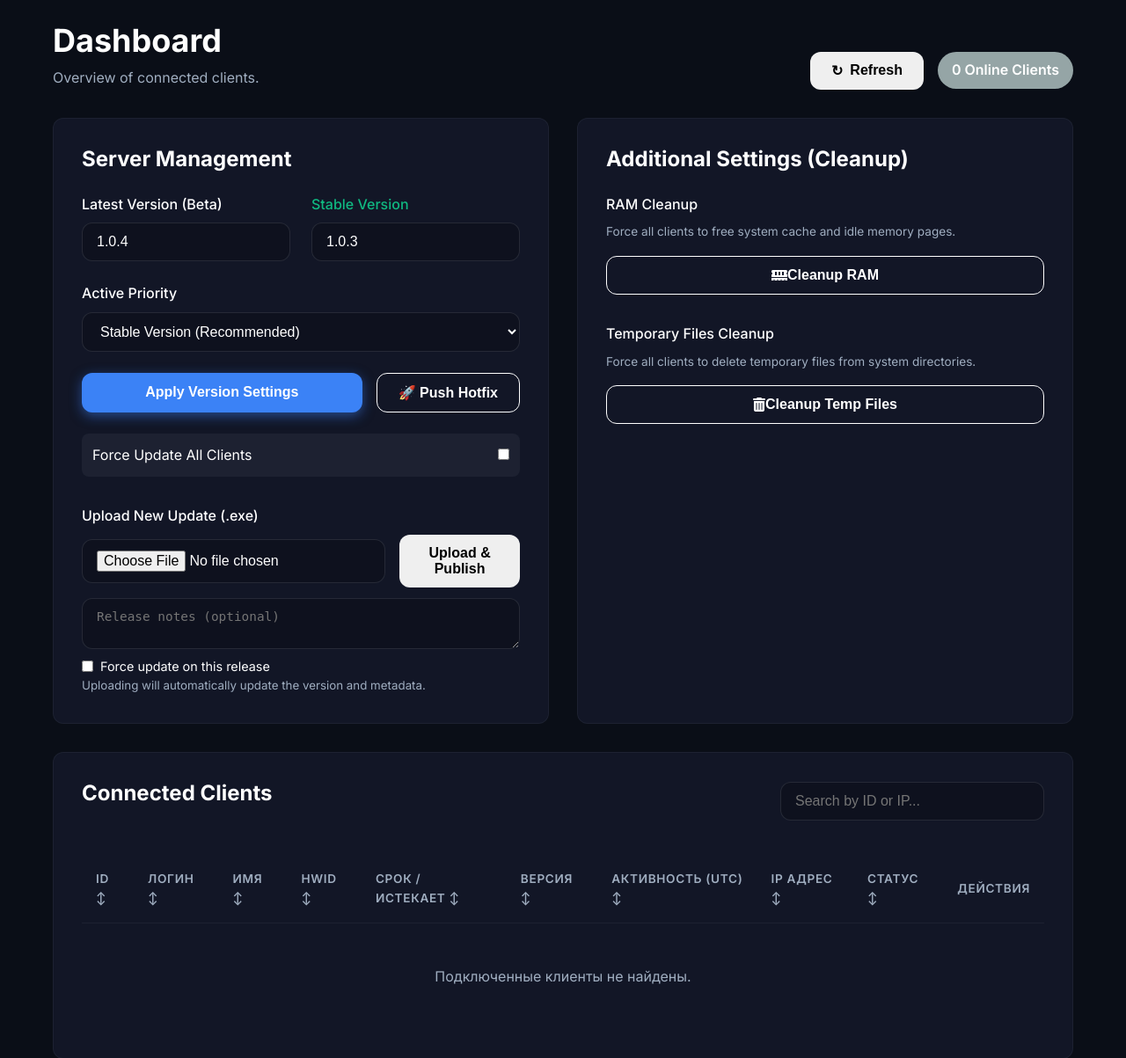
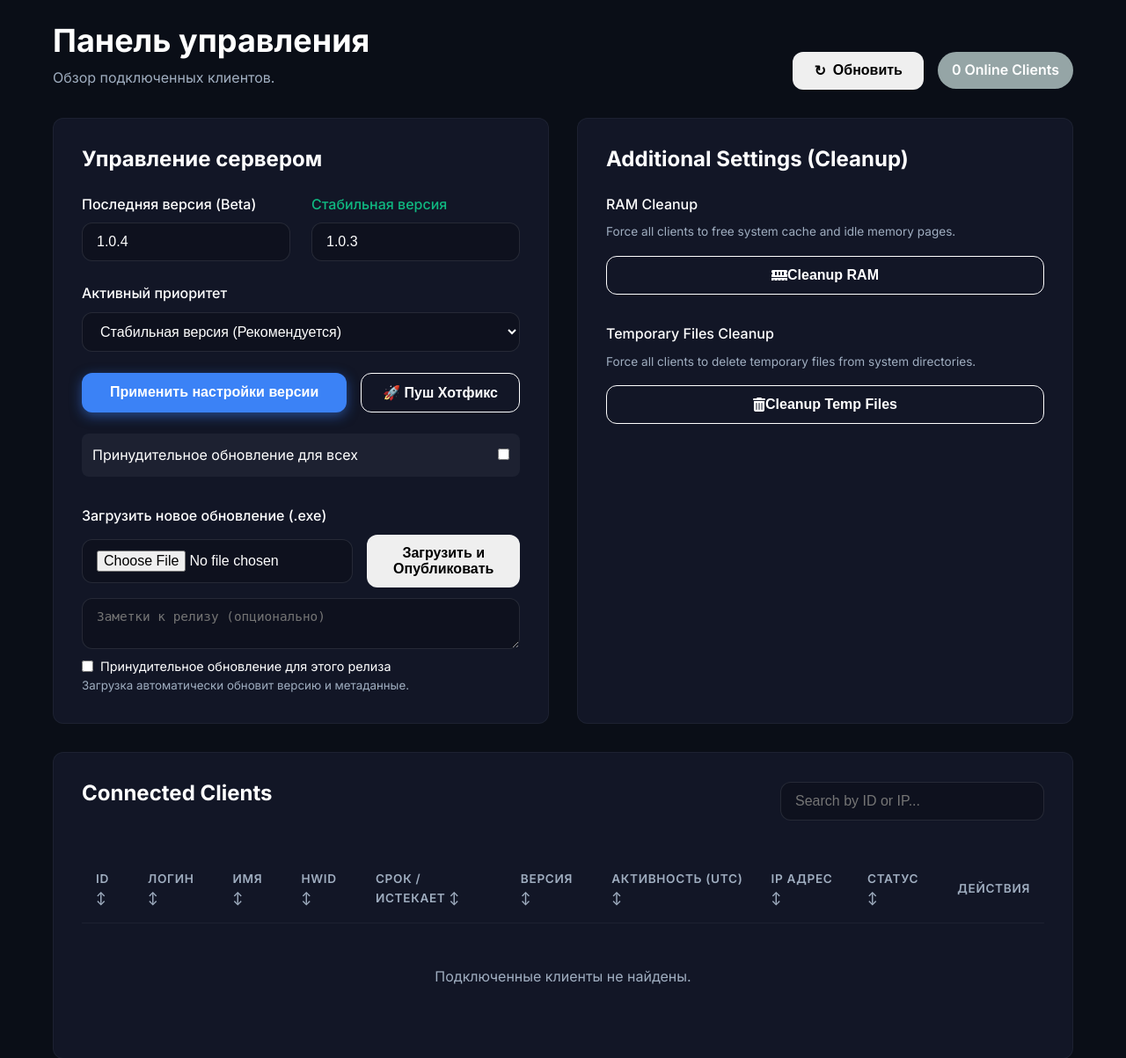
Before and after one commit to Dargon1999/perekyp, a Flask app: page /dashboard in a window 1280 px wide. Shown: the part 55-1258 px from the top of the page at 88% size. Run offline with Flask 3, Linux system fonts and the light colour scheme; the visitor is signed in with stand-in values (Sample User, id 1); data comes from the database, SQL or seed files in the repository; data that the repository does not hold is empty; some libraries are stand-ins or nearby versions.

Commit message:
UI: Localized Dashboard to Russian

```diff
--- a/web/templates/dashboard.html
+++ b/web/templates/dashboard.html
@@ -6,15 +6,15 @@
     <!-- Header -->
     <div style="display: flex; justify-content: space-between; align-items: flex-end;">
         <div>
-            <h2 style="margin-bottom: 0.5rem;">Dashboard</h2>
-            <p style="margin-bottom: 0;">Overview of connected clients.</p>
+            <h2 style="margin-bottom: 0.5rem;">Панель управления</h2>
+            <p style="margin-bottom: 0;">Обзор подключенных клиентов.</p>
         </div>
         <div style="display: flex; gap: 1rem; align-items: center;">
             <button onclick="fetchClients()" class="btn btn-secondary" style="display: flex; gap: 0.5rem; align-items: center;">
-                <span id="refreshIcon">↻</span> Refresh
+                <span id="refreshIcon">↻</span> Обновить
             </button>
             <span class="badge badge-success" style="font-size: 1rem; padding: 0.5rem 1rem;" id="clientCountBadge">
-                0 Active Clients
+                0 Онлайн Клиентов
             </span>
         </div>
     </div>
@@ -22,37 +22,37 @@
     <!-- Server Management Card -->
     <div style="display: grid; grid-template-columns: repeat(auto-fit, minmax(300px, 1fr)); gap: 2rem;">
         <div class="card animate-fade-in">
-            <h3 style="margin-bottom: 1.5rem;">Server Management</h3>
+            <h3 style="margin-bottom: 1.5rem;">Управление сервером</h3>
             <div style="display: flex; flex-direction: column; gap: 2rem;">
 
                 <!-- Version Control -->
                 <div>
                     <div style="display: grid; grid-template-columns: 1fr 1fr; gap: 1.5rem; margin-bottom: 1.5rem;">
                         <div>
-                            <label style="display: block; margin-bottom: 0.5rem; font-weight: 500; color: var(--primary);">Latest Version (Beta)</label>
-                            <input type="text" id="versionInput" class="form-control" value="{{ settings.current_version }}" placeholder="e.g. 1.0.5">
+                            <label style="display: block; margin-bottom: 0.5rem; font-weight: 500; color: var(--primary);">Последняя версия (Beta)</label>
+                            <input type="text" id="versionInput" class="form-control" value="{{ settings.current_version }}" placeholder="например, 1.0.5">
                         </div>
                         <div>
-                            <label style="display: block; margin-bottom: 0.5rem; font-weight: 500; color: var(--success);">Stable Version</label>
-                            <input type="text" id="stableVersionInput" class="form-control" value="{{ settings.stable_version }}" placeholder="e.g. 1.0.4">
+                            <label style="display: block; margin-bottom: 0.5rem; font-weight: 500; color: var(--success);">Стабильная версия</label>
+                            <input type="text" id="stableVersionInput" class="form-control" value="{{ settings.stable_version }}" placeholder="например, 1.0.4">
                         </div>
                     </div>
 
                     <div style="margin-bottom: 1.5rem;">
-                        <label style="display: block; margin-bottom: 0.5rem; font-weight: 500;">Active Priority</label>
+                        <label style="display: block; margin-bottom: 0.5rem; font-weight: 500;">Активный приоритет</label>
                         <select id="priorityInput" class="form-control">
-                            <option value="stable" {% if settings.priority_version == 'stable' %}selected{% endif %}>Stable Version (Recommended)</option>
-                            <option value="latest" {% if settings.priority_version == 'latest' %}selected{% endif %}>Latest Version (New Features)</option>
+                            <option value="stable" {% if settings.priority_version == 'stable' %}selected{% endif %}>Стабильная версия (Рекомендуется)</option>
+                            <option value="latest" {% if settings.priority_version == 'latest' %}selected{% endif %}>Последняя версия (Новые функции)</option>
                         </select>
                     </div>
 
                     <div style="display: flex; gap: 1rem; margin-bottom: 1.5rem;">
-                        <button onclick="updateVersion()" class="btn btn-primary" style="flex: 1;">Apply Version Settings</button>
-                        <button onclick="triggerHotfix()" class="btn btn-outline" style="border-color: var(--accent); color: var(--accent);" title="Force clients to re-download current version">🚀 Push Hotfix</button>
+                        <button onclick="updateVersion()" class="btn btn-primary" style="flex: 1;">Применить настройки версии</button>
+                        <button onclick="triggerHotfix()" class="btn btn-outline" style="border-color: var(--accent); color: var(--accent);" title="Заставить клиентов перекачать текущую версию">🚀 Пуш Хотфикс</button>
                     </div>
 
                     <div style="display: flex; align-items: center; justify-content: space-between; background: rgba(255,255,255,0.05); padding: 0.75rem; border-radius: 8px;">
-                        <span>Force Update All Clients</span>
+                        <span>Принудительное обновление для всех</span>
                         <label class="switch">
                             <input type="checkbox" id="forceUpdateToggle" {% if settings.force_update %}checked{% endif %} onchange="toggleForceUpdate()">
                             <span class="slider round"></span>
@@ -62,18 +62,18 @@
 
                 <!-- Upload Update -->
                 <div>
-                    <label style="display: block; margin-bottom: 0.5rem; font-weight: 500;">Upload New Update (.exe)</label>
+                    <label style="display: block; margin-bottom: 0.5rem; font-weight: 500;">Загрузить новое обновление (.exe)</label>
                     <form id="uploadForm" style="display: flex; flex-direction: column; gap: 0.75rem;">
                         <div style="display: flex; gap: 1rem; align-items: center;">
                             <input type="file" id="updateFile" accept=".exe" class="form-control">
-                            <button type="button" onclick="uploadUpdate()" class="btn btn-success">Upload & Publish</button>
+                            <button type="button" onclick="uploadUpdate()" class="btn btn-success">Загрузить и Опубликовать</button>
                         </div>
 
                         <div style="display: flex; flex-direction: column; gap: 0.5rem;">
-                            <textarea id="updateNotes" class="form-control" placeholder="Release notes (optional)" rows="2" style="font-size: 0.9rem;"></textarea>
+                            <textarea id="updateNotes" class="form-control" placeholder="Заметки к релизу (опционально)" rows="2" style="font-size: 0.9rem;"></textarea>
                             <div style="display: flex; align-items: center; gap: 0.5rem;">
                                  <input type="checkbox" id="forceOnUpload">
-                                 <label for="forceOnUpload" style="margin: 0; font-size: 0.9rem; cursor: pointer;">Force update on this release</label>
+                                 <label for="forceOnUpload" style="margin: 0; font-size: 0.9rem; cursor: pointer;">Принудительное обновление для этого релиза</label>
                             </div>
                         </div>
                     </form>
@@ -83,7 +83,7 @@
                         <div id="uploadProgressBar" style="width: 0%; height: 100%; background: var(--success); transition: width 0.3s;"></div>
                     </div>
                     <small id="uploadStatusText" style="color: var(--text-secondary); display: block;">
-                        Uploading will automatically update the version and metadata.
+                        Загрузка автоматически обновит версию и метаданные.
                     </small>
                 </div>
             </div>
```
